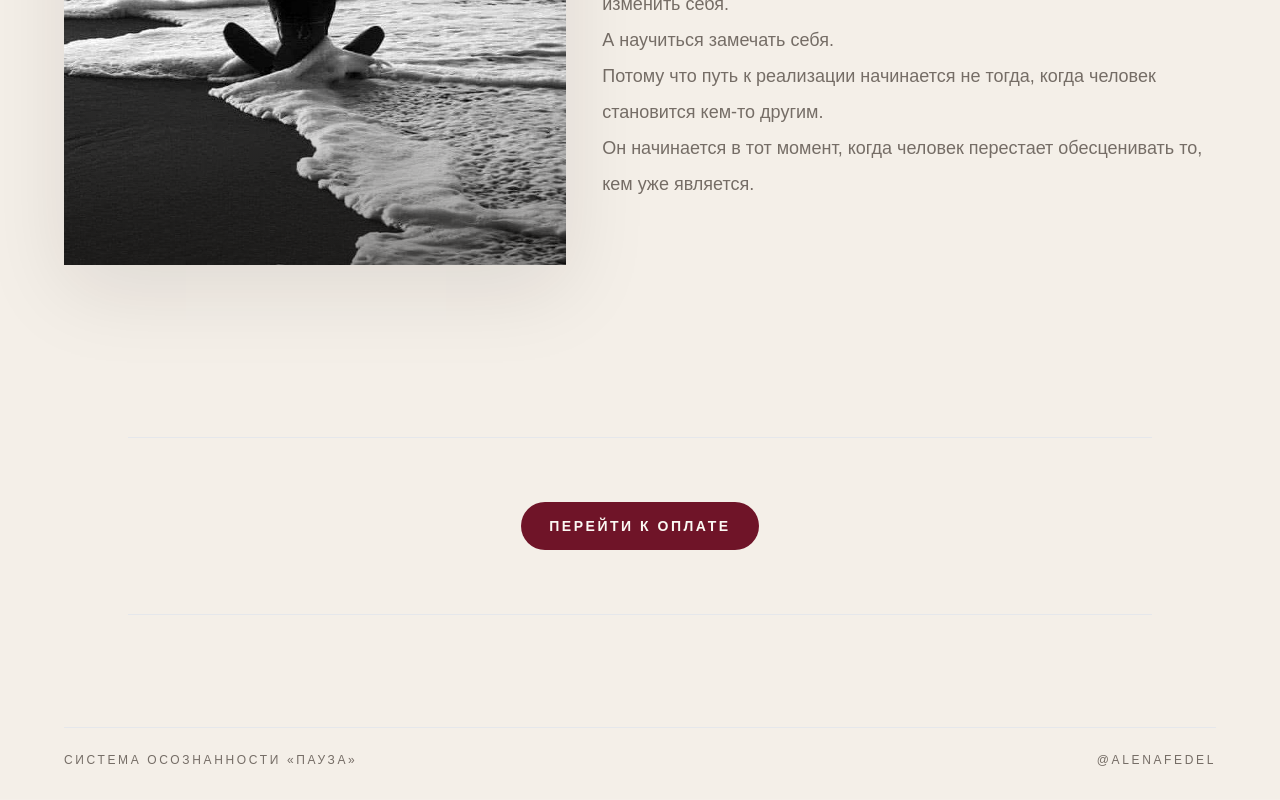
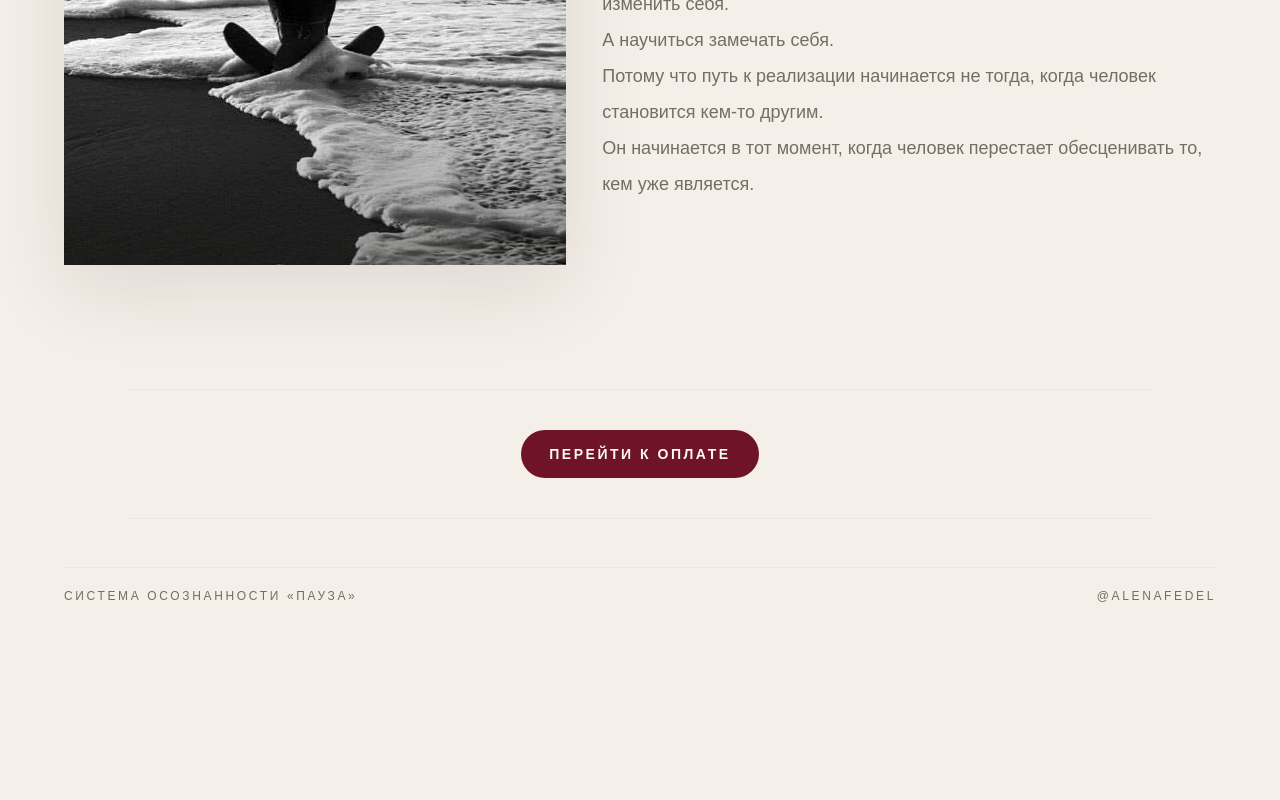
Before and after one commit to dmitrysakovich23-web/alena-pause-landing, a Next.js app: page / in a window 1280 px wide. Shown: the part 5580-6380 px from the top of the page. After the commit the page ends 6212 px from the top, so only its background shows below. Built offline with nearby package versions, Linux system fonts and the light colour scheme.

Commit message:
Tighten bottom CTA spacing

```diff
--- a/src/components/CTA.tsx
+++ b/src/components/CTA.tsx
@@ -8,8 +8,8 @@ type CTAProps = {
 
 export function CTA({ button, href = "/success", compact = false }: CTAProps) {
   return (
-    <section className={compact ? "px-5 py-14" : "px-5 py-20 sm:py-24"}>
-      <div className="mx-auto max-w-5xl border-y border-burgundy/25 py-12 text-center sm:py-16">
+    <section className={compact ? "px-5 py-10" : "px-5 py-10 sm:py-12"}>
+      <div className="mx-auto max-w-5xl border-y border-burgundy/25 py-8 text-center sm:py-10">
         <Link
           href={href}
           className="inline-flex min-h-12 items-center justify-center rounded-full bg-burgundy px-7 text-sm font-semibold uppercase tracking-[0.18em] text-paper transition-none hover:bg-burgundy hover:text-paper active:bg-burgundy focus:bg-burgundy focus:text-paper focus:outline-none focus:ring-2 focus:ring-burgundy focus:ring-offset-4 focus:ring-offset-milk"
--- a/src/components/Footer.tsx
+++ b/src/components/Footer.tsx
@@ -5,8 +5,8 @@ type FooterProps = {
 
 export function Footer({ left, right }: FooterProps) {
   return (
-    <footer className="px-5 pb-8 pt-4">
-      <div className="mx-auto flex max-w-6xl flex-col gap-4 border-t border-burgundy/25 pt-6 text-xs uppercase tracking-[0.22em] text-muted sm:flex-row sm:items-center sm:justify-between">
+    <footer className="px-5 pb-7 pt-0">
+      <div className="mx-auto flex max-w-6xl flex-col gap-4 border-t border-burgundy/25 pt-5 text-xs uppercase tracking-[0.22em] text-muted sm:flex-row sm:items-center sm:justify-between">
         <p>{left}</p>
         <p>{right}</p>
       </div>
```
